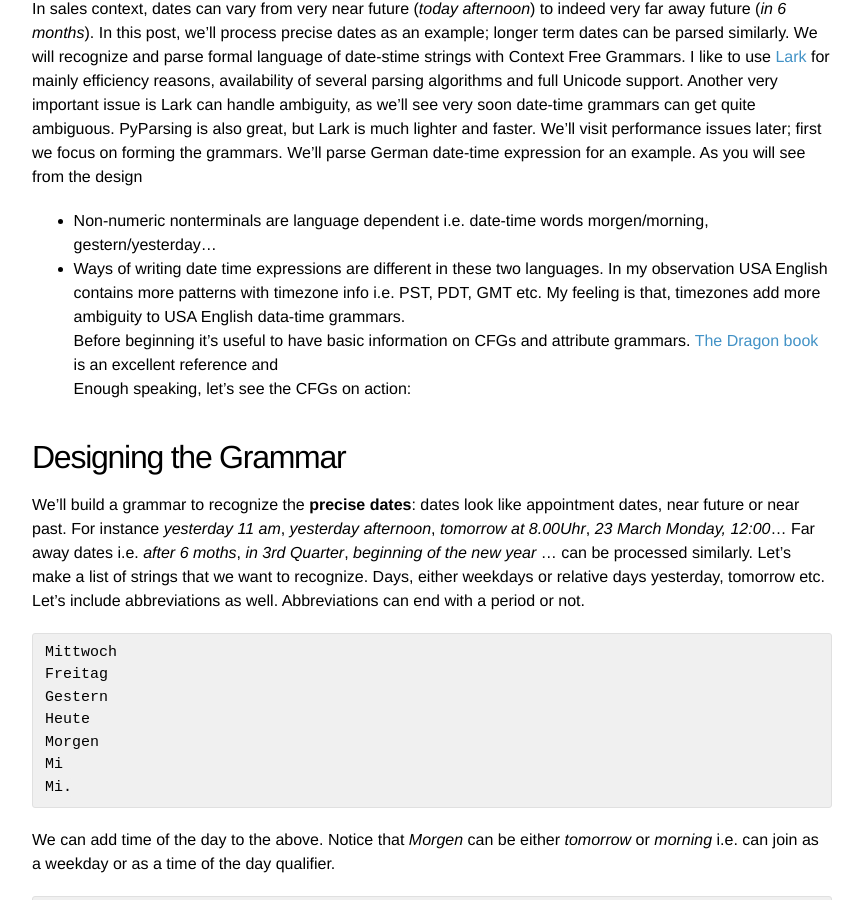
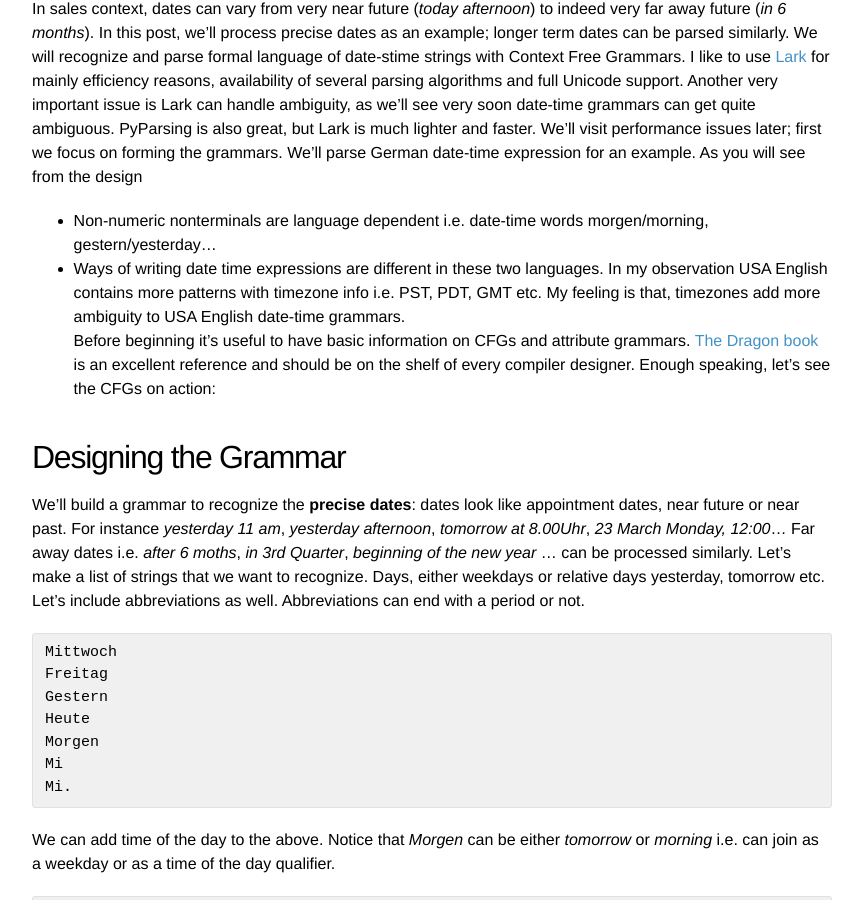
Before and after one commit to DuyguA/DuyguA.github.io, a Jekyll site: the page built from _posts/2018-3-28-chatbot-nlu-series-datetimeparser.md, in a window 1280 px wide and 900 px high, scrolled down 541 px. Shown: the whole window, without its empty margins (208-1071 px from the left). Built offline with Jekyll 4.4.1, drawn with Linux system fonts in a browser that asks for light colours; nearby versions of some CDN libraries; some web fonts are replaced.

Commit message:
Fixed typo

```diff
--- a/_posts/2018-3-28-chatbot-nlu-series-datetimeparser.md
+++ b/_posts/2018-3-28-chatbot-nlu-series-datetimeparser.md
@@ -23,8 +23,8 @@
 We will recognize  and parse formal language of date-stime strings with Context Free Grammars. I like to use [Lark](https://github.com/erezsh/lark) for mainly efficiency reasons, availability of several parsing algorithms and full Unicode support. Another very important issue is Lark can handle ambiguity, as we'll see very soon date-time grammars can get quite ambiguous. PyParsing is also great, but Lark is much lighter and faster. We'll visit performance issues later; first we focus on forming the grammars.
 We'll parse German date-time expression for an example. As you will see from the design
 * Non-numeric nonterminals are language dependent i.e. date-time words morgen/morning, gestern/yesterday...
-* Ways of writing date time expressions are different in these two languages. In my observation USA English contains more patterns with timezone info i.e. PST, PDT, GMT etc. My feeling is that, timezones add more ambiguity to USA English data-time grammars.
-Before beginning it's useful to have basic information on CFGs and attribute grammars. [The Dragon book](https://en.wikipedia.org/wiki/Compilers:_Principles,_Techniques,_and_Tools) is an excellent reference and
+* Ways of writing date time expressions are different in these two languages. In my observation USA English contains more patterns with timezone info i.e. PST, PDT, GMT etc. My feeling is that, timezones add more ambiguity to USA English date-time grammars.
+Before beginning it's useful to have basic information on CFGs and attribute grammars. [The Dragon book](https://en.wikipedia.org/wiki/Compilers:_Principles,_Techniques,_and_Tools) is an excellent reference and should be on the shelf of every compiler designer.
 Enough speaking, let's see the CFGs on action:
 
 ## Designing the Grammar
```
